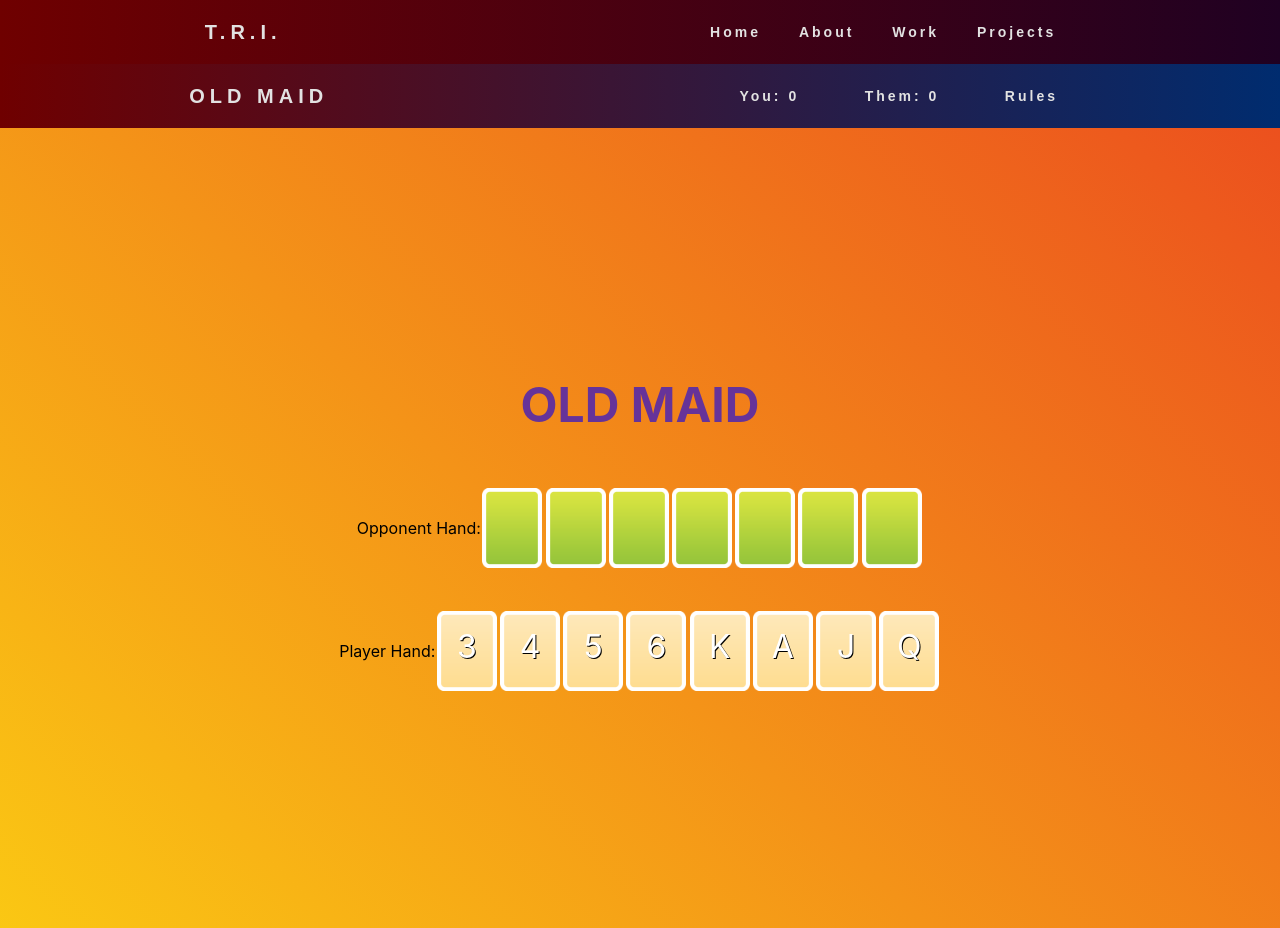
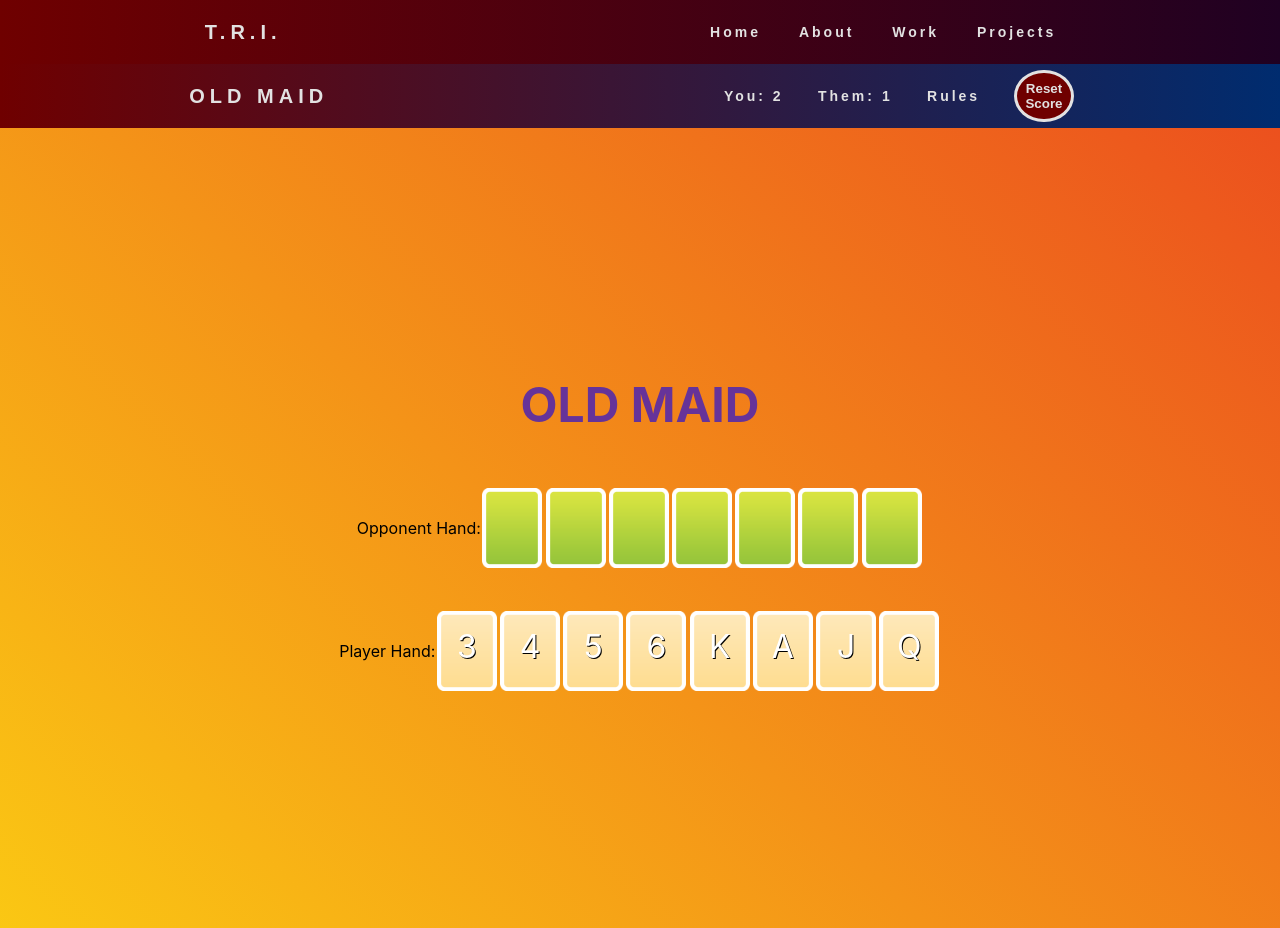
Before and after one commit to MichaelHabermas/portfolio_site, a React (Create React App) app in the folder oldmaid/: page / in a window 1280 px wide. Built offline with nearby package versions, Linux system fonts and the light colour scheme.

Commit message:
added score reset

```diff
--- a/oldmaid/src/components/App.js
+++ b/oldmaid/src/components/App.js
@@ -125,12 +125,20 @@ const OldMaidBody = styled.div`
 
 const OMDeck = OldMaidDeckSetup();
 
+const initialScore = { yourScore: 0, theirScore: 0 };
+
 function App() {
 	const [hands, setHands] = useState(OMDeck);
 	const [gameOver, setGameOver] = useState(false);
-	const [score, setScore] = useState({ yourScore: 0, theirScore: 0 }); // belongs in the Old Maid File
+	const [score, setScore] = useState({ yourScore: 2, theirScore: 1 }); // belongs in the Old Maid File
 
 	let playerTurn = true;
+
+	const resetScore = e => {
+		// e.preventDefault();
+		console.log('reset is firing');
+		setScore({ yourScore: 0, theirScore: 0 });
+	};
 
 	// handles each player taking their turn
 	const takePlayerTurn = (chooser, choosee) => {
@@ -177,7 +185,7 @@ function App() {
 	return (
 		<>
 			<NavBarMain />
-			<ScoringNav gameName="Old Maid" score={score} />
+			<ScoringNav gameName="Old Maid" score={score} setScore={setScore} />
 			<OldMaidBody>
 				<div className="body">
 					<h1>OLD MAID</h1>
--- a/oldmaid/src/components/ScoringNav.js
+++ b/oldmaid/src/components/ScoringNav.js
@@ -32,10 +32,12 @@ const Nav = styled.div`
 		display: flex;
 		justify-content: space-around;
 		width: 30%;
+		align-items: center;
 	}
 
 	.nav-links li {
 		list-style: none;
+		line-height: 100%;
 	}
 
 	.nav-links h4 {
@@ -44,6 +46,15 @@ const Nav = styled.div`
 		letter-spacing: 3px;
 		font-weight: bold;
 		font-size: 14px;
+	}
+
+	button {
+		color: rgb(226, 226, 226);
+		background-color: #6f0000;
+		border: 3px solid  rgb(226, 226, 226);
+		border-radius: 100%;
+		font-weight: bold;
+		padding: 0.5rem
 	}
 
 
@@ -86,23 +97,33 @@ const Nav = styled.div`
 `;
 
 const ScoringNav = props => {
-	const { yourScore, theirScore } = props.score;
+	const { score, setScore, gameName } = props;
 
+	const resetScore = e => {
+		setScore({ yourScore: 0, theirScore: 0 });
+	};
 	return (
 		<Nav>
 			<nav>
 				<div className="logo">
-					<h4>{props.gameName}</h4>
+					<h4>{gameName}</h4>
 				</div>
 				<ul className="nav-links">
 					<li>
-						<h4>You: {yourScore}</h4>
+						<h4>You: {score.yourScore}</h4>
 					</li>
 					<li>
-						<h4>Them: {theirScore}</h4>
+						<h4>Them: {score.theirScore}</h4>
 					</li>
 					<li>
 						<h4>Rules</h4>
+					</li>
+					<li>
+						<button onClick={resetScore}>
+							Reset
+							<br />
+							Score
+						</button>
 					</li>
 				</ul>
 			</nav>
```
